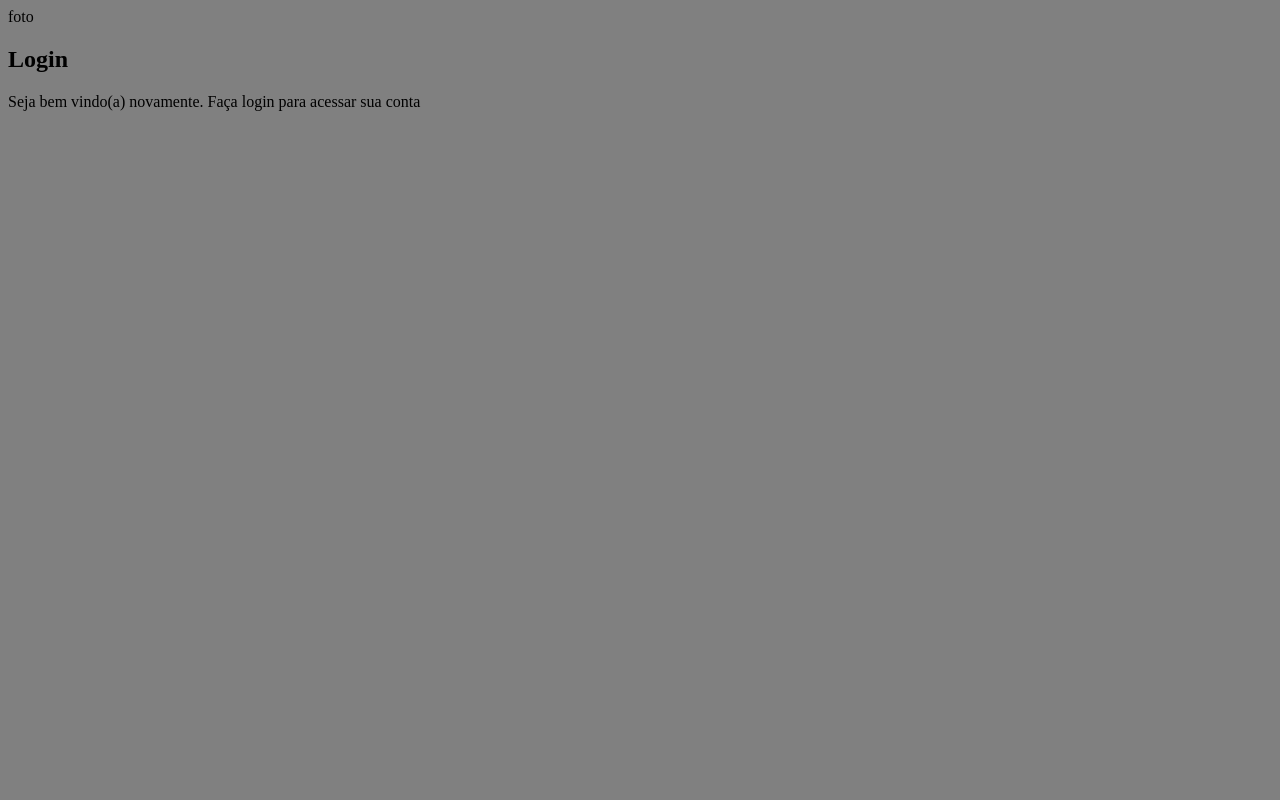
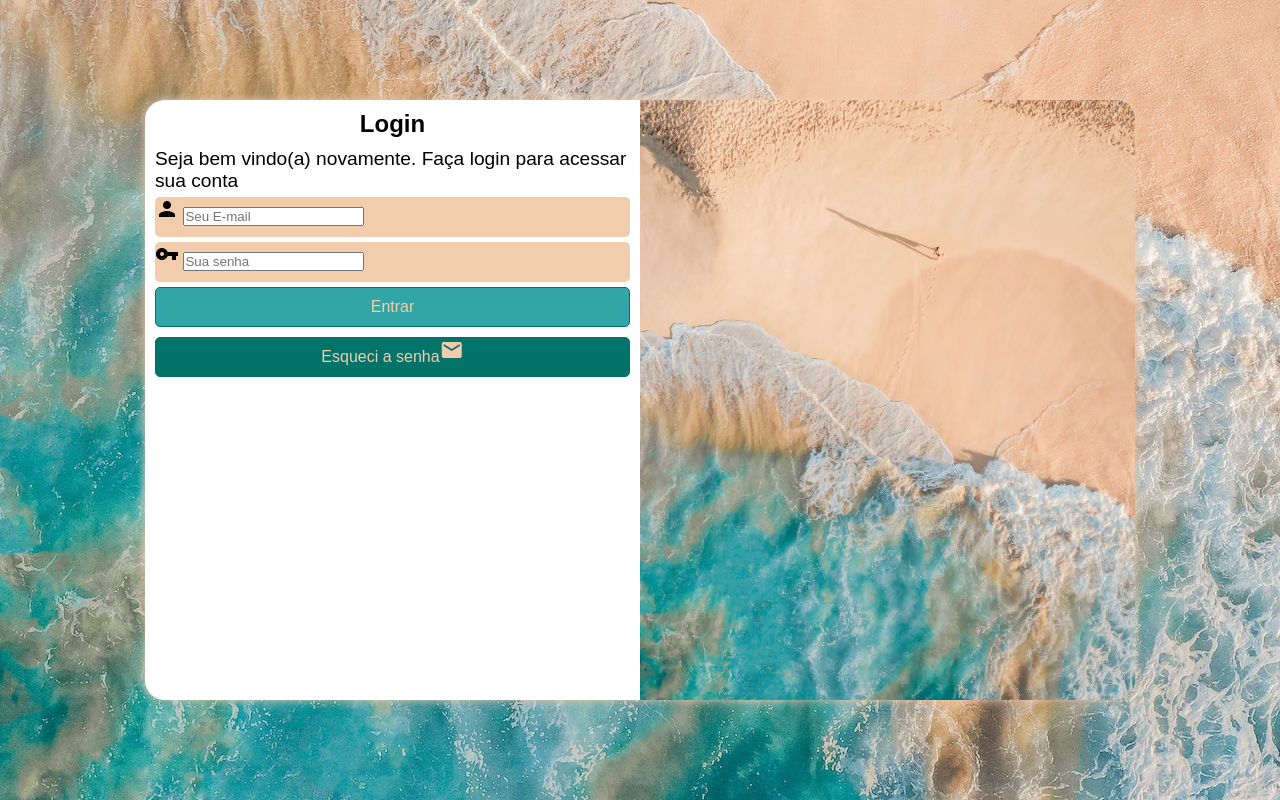
Before and after one commit to DiegoCard117/Login, a plain HTML site: page index.html in a window 1280 px wide. Drawn offline with Linux system fonts and the light colour scheme.

Commit message:
botoes feitos

```diff
--- /dev/null
+++ b/estilos/media-querie.css
@@ -0,0 +1,54 @@
+@charset "UTF-8";
+
+@media screen and (min-width: 768px) and (max-width: 992px) {
+    body {
+        background: linear-gradient(to right, #F3D0B2, #EFC2A1);
+    }
+
+    .login {
+        width: 90vw;
+        box-shadow: 0px 0px 10px rgba(0, 0, 0, 0.562);
+    }
+
+    .imagem {
+        float: left;
+        width: 30%;
+        height: 100%;
+    }
+
+    .formulario {
+        float: right;
+        width: 70%;
+        height: 100%;
+    }
+
+}
+
+
+@media screen and (min-width: 993px) {
+
+    body {
+        background: url(../img/praia.jpg) no-repeat left bottom;
+        background-size:cover ;
+    }
+
+    .login {
+        width: 990px;
+    }
+
+    .imagem {
+        float: right;
+        width: 50%;
+        height: 100%;
+    }
+
+    .formulario {
+        float: left;
+        width: 50%;
+        height: 100%;
+    }
+
+    p{
+        font-size: 1.2em;
+    }
+}
--- a/estilos/style.css
+++ b/estilos/style.css
@@ -7,7 +7,108 @@ paletas
     marron claro #F1CDAD
 
 */
+* {
+    font-family: Arial, Helvetica, sans-serif;
+    margin: 0;
+    padding: 0;
+    box-sizing: border-box;
+}
 
-body {
-    background-color: grey;
+body, html {
+    background-color: #027368;
+    height: 100vh;
+    width: 100vw;
 }
+
+main {
+    position: relative;
+    height: 100vh;
+    width: 100vw;
+}
+
+.login {
+    background-color: white;
+    width: 300px;
+    height: 600px;
+    border-radius: 20px;
+    position: absolute;
+    top: 50%;
+    left: 50%;
+    transform: translate(-50%, -50%);
+    overflow: hidden;
+    box-shadow: 0px 0px 10px #f1cdad;
+    transition: width 0.5s, height 0.5s;
+    transition-timing-function: ease ;
+}
+
+.imagem {
+    background: #027368 url(../img/praia.jpg) no-repeat center center;
+    background-size: cover;
+    height: 200px;
+    display: block;
+}
+
+.formulario {
+    padding: 10px;
+    display: block;
+}
+
+h1 {
+    text-align: center;
+    margin-bottom: 10px;
+}
+
+p {
+    font-size: 0.8em;
+}
+
+form > input[type=submit] {
+    display: block;
+    font-size: 1em;
+    width: 100%;
+    height: 40px;
+    background-color: #32A6A6;
+    border: 1px #027368 solid;
+    border-radius: 5px;
+    color: #F1CDAD;
+    transition: 0.5s;
+}
+
+form > input[type=submit]:hover {
+    color: black;
+    background-color: #F1CDAD;
+    font-size: 1.1em;
+}
+
+form > a.botao {
+    display: block;
+    text-align: center;
+    font-size: 1em;
+    width: 100%;
+    height: 40px;
+    background-color: #027368;
+    border: 1px #027368 solid;
+    border-radius: 5px;
+    color: #F1CDAD;
+    transition: 0.5s;
+    text-decoration: none;
+    margin-top: 10px;
+}
+
+form > a.botao:hover {
+    color: black;
+    background-color: #F1CDAD;
+    font-size: 1.1em;
+}
+
+.campo {
+    background-color: #F1CDAD;
+    display: block;
+    height: 40px;
+    border-radius: 5px;
+    margin: 5px 0px ;
+}
+
+label {
+    display: none;
+}
--- a/index.html
+++ b/index.html
@@ -5,19 +5,32 @@
     <meta http-equiv="X-UA-Compatible" content="IE=edge">
     <meta name="viewport" content="width=device-width, initial-scale=1.0">
     <title>Login</title>
+    <link href="https://fonts.googleapis.com/icon?family=Material+Icons" rel="stylesheet">
     <link rel="stylesheet" href="estilos/style.css">
+    <link rel="stylesheet" href="estilos/media-querie.css">
 </head>
 <body>
     <main>
         <section class="login">
-            <div class="imagen">
-                foto
+            <div class="imagem">
+
             </div>
             <div class="formulario">
                 <h1>Login</h1>
                 <p>Seja bem vindo(a) novamente. Faça login para acessar sua conta</p>
-                <form action="" method="post">
-
+                <form action="" method="post" autocomplete="on">
+                    <div class="campo">
+                        <i class="material-icons">person</i>
+                        <input type="email" name="login" id="login" required autocomplete="email" placeholder="Seu E-mail">
+                        <label for="login">Login</label>
+                    </div>
+                    <div class="campo">
+                        <i class="material-icons">vpn_key</i>
+                        <input type="password" name="senha" id="senha" required placeholder="Sua senha" autocomplete="current-password" minlength="8" maxlength="20">
+                        <label for="senha">Senha</label>
+                    </div>
+                    <input type="submit" value="Entrar">
+                    <a href="#" class="botao">Esqueci a senha<i class="material-icons">mail</i></a>
                 </form>
             </div>
         </section>
```
Also changed, not shown: img/mar.jpg (added).
